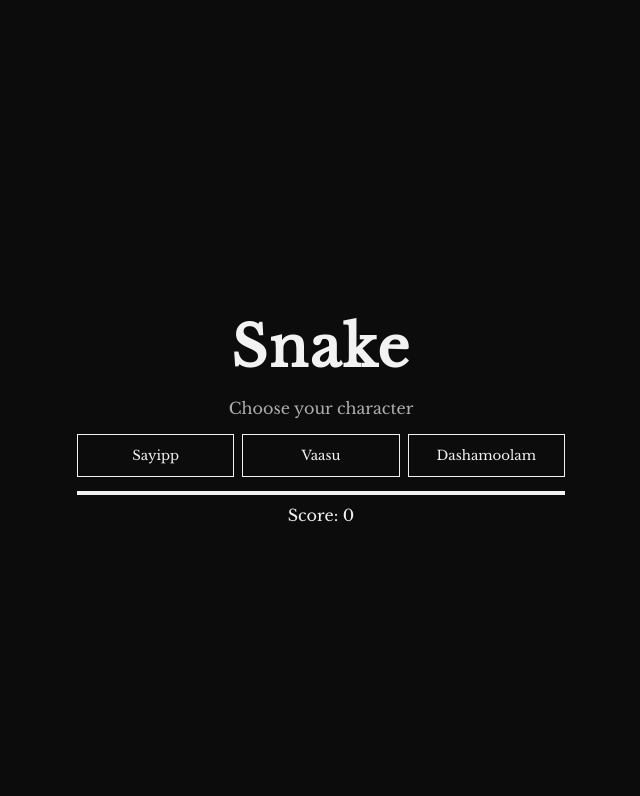
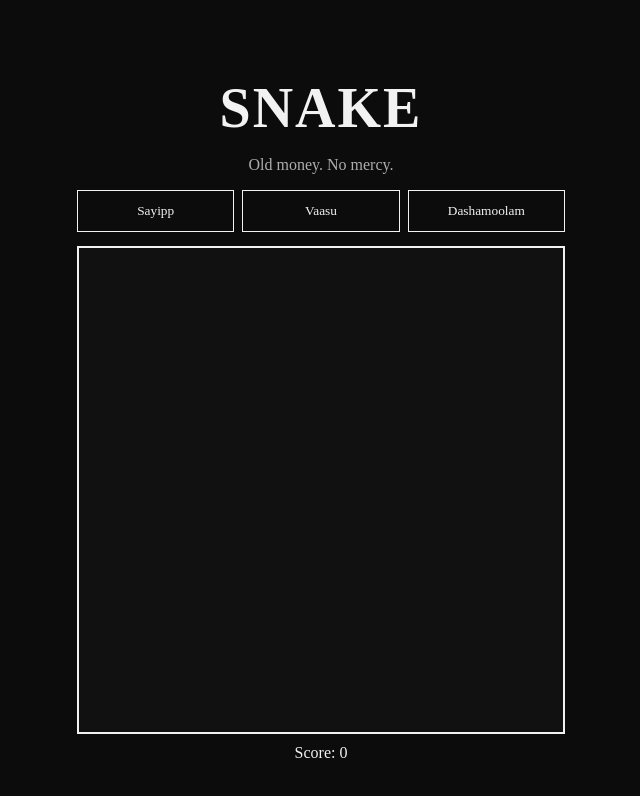
Before and after one commit to radhinmuhammed98/snake-game, a plain HTML site: page index.html in a window 1280 px wide. Shown: the whole page, without its empty margins (319-959 px from the left). Drawn offline with nearby package versions, Linux system fonts and the light colour scheme.

Commit message:
Update index.html

```diff
--- a/index.html
+++ b/index.html
@@ -4,18 +4,13 @@
   <meta charset="UTF-8">
   <title>Snake</title>
   <meta name="viewport" content="width=device-width, initial-scale=1.0">
-
-  <!-- Old-money serif -->
-  <link href="https://fonts.googleapis.com/css2?family=Libre+Baskerville&display=swap" rel="stylesheet">
-
   <link rel="stylesheet" href="style.css">
 </head>
 <body>
 
-  <main class="game intro">
-    <h1>Snake</h1>
-
-    <p class="subtitle">Choose your character</p>
+<div class="game">
+  <h1>SNAKE</h1>
+  <p class="subtitle">Old money. No mercy.</p>
 
   <div class="skins">
     <button data-skin="0">Sayipp</button>
@@ -23,12 +18,15 @@
     <button data-skin="2">Dashamoolam</button>
   </div>
 
+  <div class="board-wrapper">
     <div class="board"></div>
+    <div class="overlay">Tap to Restart</div>
+  </div>
 
   <div class="hud">
-      <span>Score: <span id="score">0</span></span>
+    Score: <span id="score">0</span>
   </div>
-  </main>
+</div>
 
 <script src="game.js"></script>
 </body>
```
Lines whose indentation alone changed are shown as unchanged.
